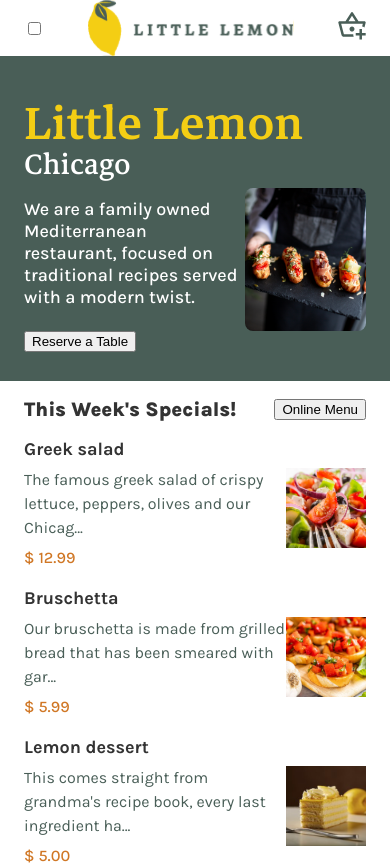
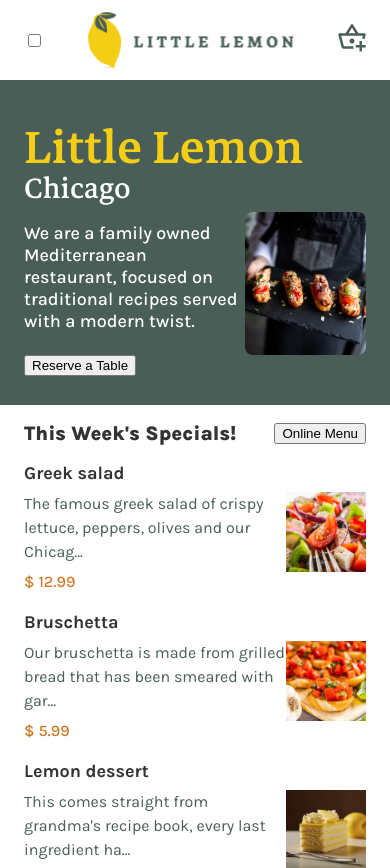
Before and after one commit to 4ndrs/cute-lemon, a React (Create React App) app: page / in a window 390 px wide. Shown: the top 868 px of the page. Built offline with nearby package versions, Linux system fonts and the light colour scheme.

Commit message:
Adjust the header background

```diff
--- a/src/components/Header/Header.css
+++ b/src/components/Header/Header.css
@@ -1,5 +1,6 @@
 .header-background {
   background-color: white;
+  padding: 20px 0;
   z-index: 1;
 }
 
@@ -24,7 +25,7 @@
   z-index: 1;
 }
 
-@media (max-width: 830px) {
+@media (max-width: 880px) {
   .hamburger {
     display: block;
   }
@@ -32,5 +33,6 @@
   .header-background {
     position: sticky;
     top: 0;
+    padding: 12px 0;
   }
 }
--- a/src/components/Header/Nav.css
+++ b/src/components/Header/Nav.css
@@ -23,7 +23,7 @@
   color: inherit;
 }
 
-@media (max-width: 830px) {
+@media (max-width: 880px) {
   .menu {
     flex-direction: column;
     width: 100%;
```
